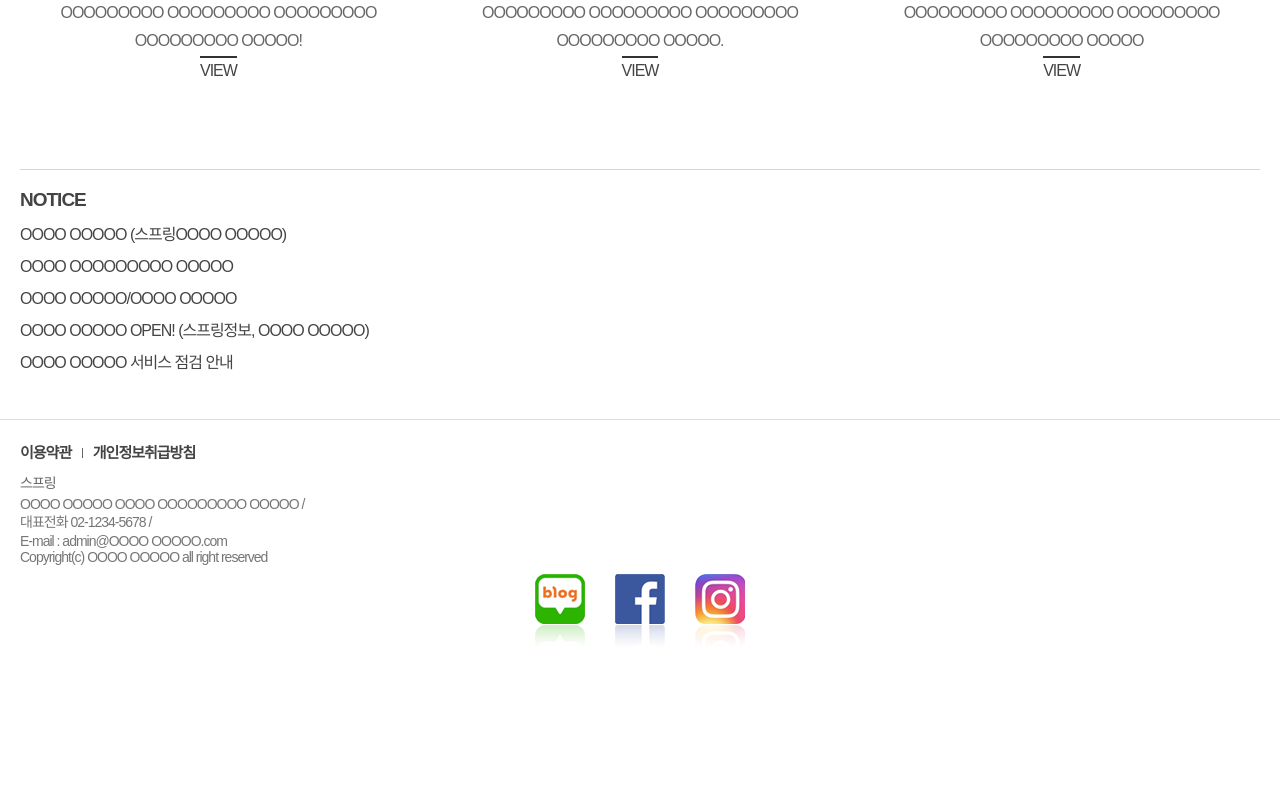
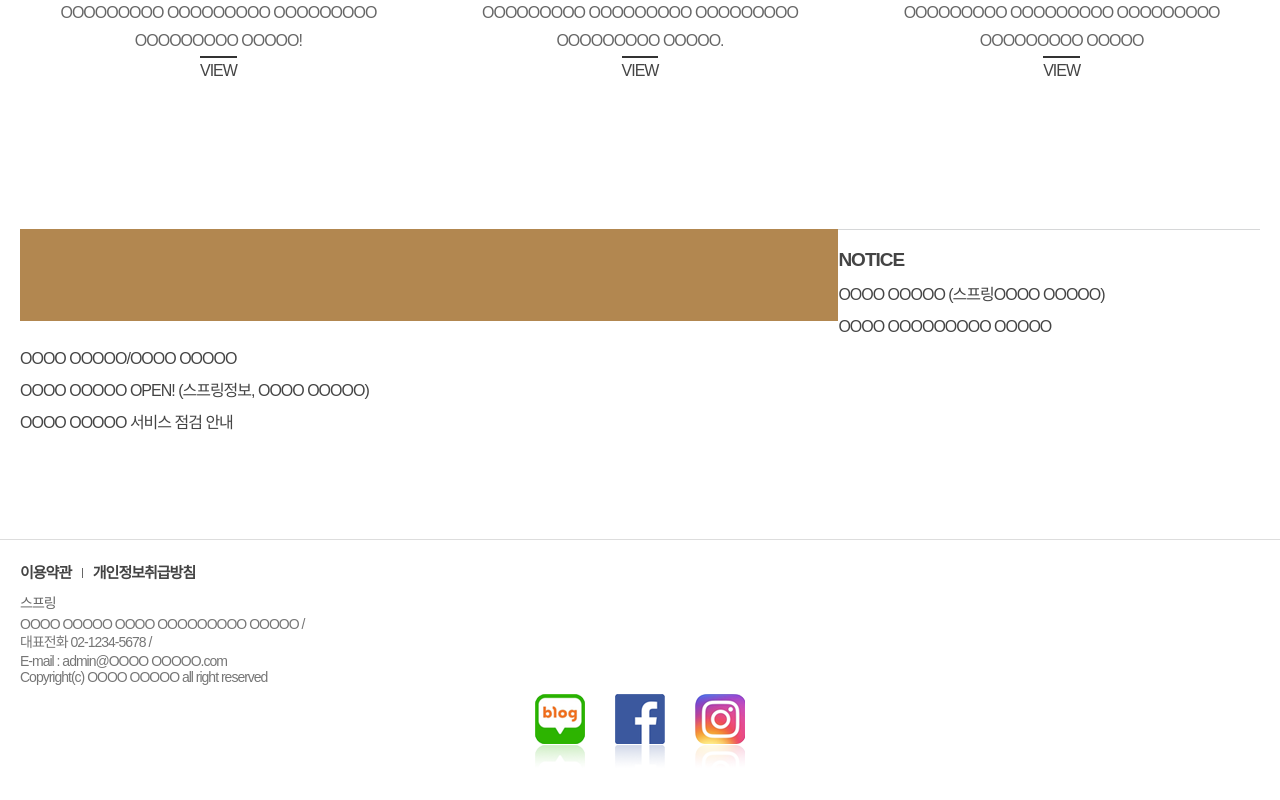
Before and after one commit to KimGyeungMin/KimGyeungMin.github.io, a plain HTML site: page index.html in a window 1280 px wide. Shown: the part 1166-1966 px from the top of the page. Before the commit the page ends 1914 px from the top, so only its background shows below. Drawn offline with Linux system fonts and the light colour scheme.

Commit message:
오전 커밋3

```diff
--- a/index.html
+++ b/index.html
@@ -55,6 +55,28 @@
 
 .place_list li.viw {margin-top: 20px;}
 /* //갤러리 최근게시물 */
+/* 전화상담과 최근공지사항 */
+.appbbs_area {
+	padding: 60px 0;
+}
+
+.appbbs_box{
+	box-sizing: border-box;
+	padding: 0 20px;
+}
+
+.app_line{
+	display: initial;
+	float: left;
+	width: 66%;
+	box-sizing: border-box;
+	padding: 46px 0;
+	background: url(./img/bg_app.jpg) ;
+	font-size: 0;
+	text-align: center;
+}
+
+/* //전화상담과 최근공지사항 */
 /* //태블릿영역 */
 }
 
```
Also changed, not shown: 1 other file.
